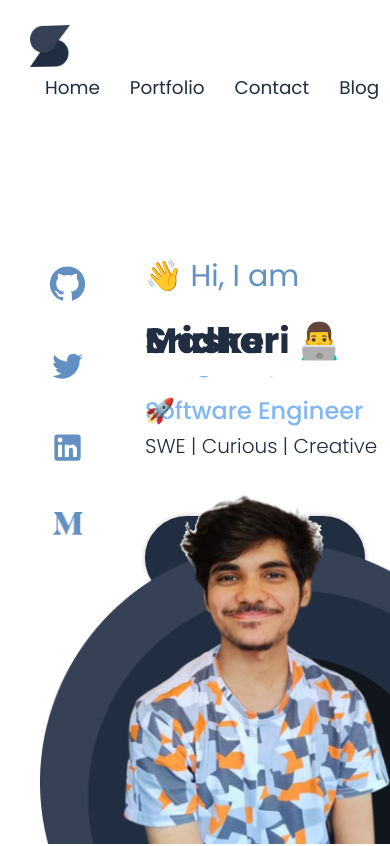
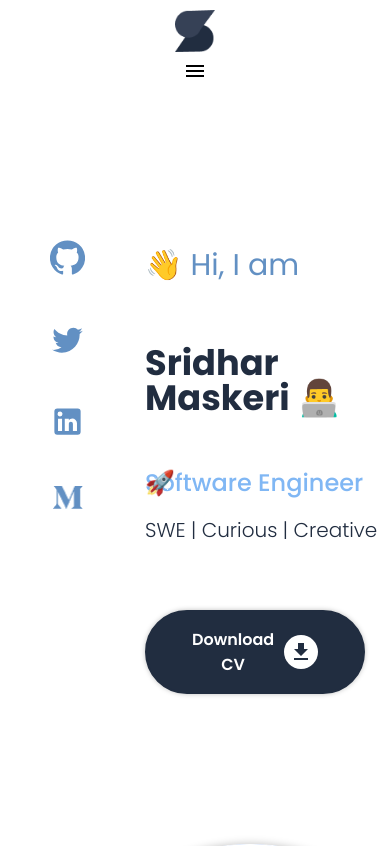
Before and after one commit to floating-dynamo/Sridhar-Maskeri, a React (Vite) app: page / in a window 390 px wide. Shown: the top 846 px of the page. Built offline with nearby package versions, Linux system fonts and the light colour scheme.

Commit message:
Started with the mobile responsive design - Navbar, Intro & Skills

```diff
--- a/src/components/home/Intro.css
+++ b/src/components/home/Intro.css
@@ -98,7 +98,7 @@
 
 
 #page-pic{
-    width: 350px;
+    width: 22.25rem;
     position: absolute;
     right: 0;
     bottom: 0;
@@ -133,3 +133,12 @@
         transform: translateY(-100px);
     }
 }
+
+@media only screen and (max-width: 600px){
+    .about-me{
+        line-height: 1;
+    }
+    #page-pic{
+        display: none;
+    }
+}
--- a/src/components/home/Navbar.css
+++ b/src/components/home/Navbar.css
@@ -57,3 +57,39 @@
 .links:hover:before {
   left: 0;
 }
+
+@media only screen and (max-width: 600px){
+  .navbar{
+    display: flex;
+    flex-direction: column;
+    justify-content: center;
+    align-items: center;
+  padding: 10px;
+
+  }
+  .navbar-menu {
+    display: flex;
+    align-items: center;
+    justify-content: space-between;
+    /* padding: 25px 30px; */
+    flex-wrap: wrap;
+  }
+
+  .navbar-links{
+    flex-direction: column;
+    align-items: center;
+    justify-content: center;
+  }
+
+  .links{
+    padding: 5px;
+
+  }
+  /* .hamburger-menu{
+    display: flex;
+    flex-direction: column;
+    align-items: center;
+    justify-content:center;
+  } */
+
+}
--- a/src/components/home/Navbar.jsx
+++ b/src/components/home/Navbar.jsx
@@ -1,25 +1,69 @@
-import React from "react";
+import React, { useEffect, useState } from "react";
 import "./Navbar.css";
 import logo from "../../assets/logo.png";
 import { Link } from "react-router-dom";
+import { Cancel, Menu } from "@material-ui/icons";
 
 const Navbar = () => {
+  const [isMobile, setIsMobile] = useState(false);
+  const [screenWidth, setScreenWidth] = useState(
+    document.documentElement.clientWidth
+  );
+  const [menuIsVisible, setMenuIsVisible] = useState(false);
+
+  const setWindowWidth = () => {
+    setScreenWidth(document.documentElement.clientWidth);
+  };
+
+  useEffect(() => {
+    window.addEventListener("resize", setWindowWidth);
+
+    return window.removeEventListener("resize", () => {});
+  }, [document.documentElement.clientWidth]);
+
+  useEffect(() => {
+    if (screenWidth <= 600) {
+      setIsMobile(true);
+    } else {
+      setIsMobile(false);
+    }
+  }, [screenWidth]);
+
   return (
     <div className="navbar">
       <Link to={"/"}>
         <img className="logo" src={logo} alt="Logo" />
       </Link>
+      {isMobile ? (
+        <div
+          onClick={() => {
+            setMenuIsVisible((prev) => !prev);
+          }}
+        >
+          <Menu />
+        </div>
+      ) : (
+        <NavbarLinks />
+      )}
+      {menuIsVisible && <NavbarLinks />}
+    </div>
+  );
+};
+
+const NavbarLinks = () => {
+  return (
     <div className="navbar-links">
       <Link to="/" className="links">
         Home
       </Link>
-        <Link className="links" to={"/portfolio"}>Portfolio</Link>
+      <Link className="links" to={"/portfolio"}>
+        Portfolio
+      </Link>
       <Link className="links">Contact</Link>
       <Link to={"/blog"} className="links">
         Blog
       </Link>
     </div>
-    </div>
   );
 };
 
--- a/src/components/home/Skills.css
+++ b/src/components/home/Skills.css
@@ -5,7 +5,7 @@
   justify-content: center;
   flex-direction: column;
   line-height: 0.7;
-  margin-bottom: 3.125rem;
+  margin: 5.125rem 0;
   position: relative;
 }
 
@@ -27,7 +27,7 @@
 }
 
 .skills-list > .skill {
-  margin: 20px 45px;
+  margin: 1.25rem 2.8125rem;
 }
 
 .skills-list > .skill > p {
@@ -46,3 +46,9 @@
   height: 50px;
   margin: 10px 5px;
 }
+
+@media only screen and (max-width: 600px){
+  .skills-list{
+    flex-direction: column;
+  }
+}
--- a/src/pages/Homepage.jsx
+++ b/src/pages/Homepage.jsx
@@ -10,14 +10,14 @@ import Skills from "../components/home/Skills";
 const Homepage = () => {
   return (
     <div>
-      <div style={{ position: "relative", height: "100vh" }}>
+      <div >
         <Navbar />
         <Intro />
       </div>
-      <div style={{ height: "100vh" }}>
+      <div >
         <About />
       </div>
-      <div style={{ height: "120vh" }}>
+      <div >
         <Skills />
       </div>
       <div>
```
Also changed, not shown: 1 other file (tests, documents, lock files or other folders). Lines whose indentation alone changed are shown as unchanged.
